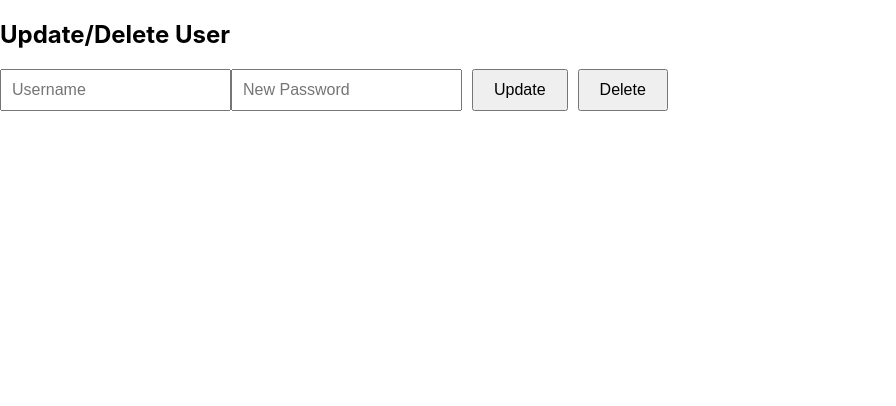
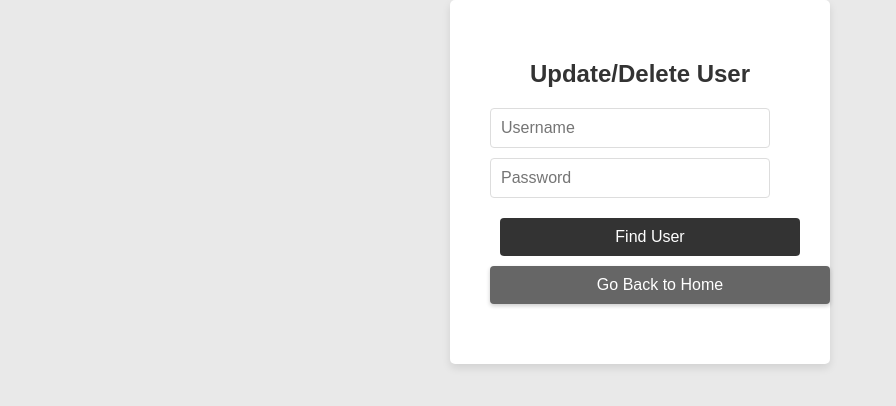
Before and after one commit to leeabd123/cs411-final-project-repo, a React (Create React App) app in the folder frontend/: page /update-user in a window 1280 px wide. Shown: the top 406 px of the page, without its empty margins (0-896 px from the left). Built offline with nearby package versions, Linux system fonts and the light colour scheme.

Commit message:
comminting

```diff
--- a/frontend/src/login/login.css
+++ b/frontend/src/login/login.css
@@ -0,0 +1,79 @@
+/* login.css */
+body, html {
+    height: 100%;
+    margin: 0;
+    font-family: Arial, sans-serif;
+}
+
+.login-container {
+    display: flex;
+    align-items: center;
+    justify-content: center;
+    height: 100%;
+}
+
+.login-form {
+    background-color: #fff;
+    max-width: 300px;
+    margin: 0 auto;
+    padding: 40px;
+    border-radius: 5px;
+    box-shadow: 0 4px 6px rgba(0, 0, 0, 0.1);
+    text-align: center;
+}
+
+.login-title {
+    margin-bottom: 20px;
+}
+
+.input-container {
+    /* If you need any specific styles for input container */
+}
+
+.username-input,
+.password-input {
+    width: 100%;
+    padding: 10px;
+    margin: 10px 0;
+    border: 1px solid #ddd;
+    border-radius: 4px;
+    box-sizing: border-box;
+    display: block;
+}
+
+.login-button {
+    width: 100%;
+    padding: 10px;
+    background-color: #333;
+    color: white;
+    border: none;
+    border-radius: 4px;
+    cursor: pointer;
+    margin-top: 10px;
+}
+
+.login-button:hover {
+    background-color: #555;
+}
+
+.error-message {
+    color: red;
+    margin-bottom: 15px;
+}
+
+.return-home-button {
+    display: inline-block;
+    width: 100%;
+    padding: 10px;
+    margin-top: 10px;
+    background-color: #666;
+    color: white;
+    text-align: center;
+    text-decoration: none;
+    border-radius: 4px;
+    transition: background-color 0.3s ease;
+}
+
+.return-home-button:hover {
+    background-color: #777;
+}
--- a/frontend/src/login/login.js
+++ b/frontend/src/login/login.js
@@ -1,5 +1,8 @@
 import React, { useState } from 'react';
-import { useNavigate } from 'react-router-dom'; // Import useNavigate for redirection
+import { useNavigate } from 'react-router-dom'; // Import useNavigate for
+import './login.css'
+import { Link } from 'react-router-dom';
+
 
 const Login = () => {
     const [username, setUsername] = useState('');
@@ -32,13 +35,28 @@ const Login = () => {
     };
 
     return (
-        <div>
-            <h2>Login</h2>
-            {error && <div style={{color: 'red'}}>{error}</div>} {/* Display error message */}
-            <form onSubmit={handleSubmit}>
-                <input type="text" value={username} onChange={(e) => setUsername(e.target.value)} placeholder="Username" />
-                <input type="password" value={password} onChange={(e) => setPassword(e.target.value)} placeholder="Password" />
-                <button type="submit">Login</button>
+        <div className="login-container">
+            <form className="login-form" onSubmit={handleSubmit}> {/* Added class */}
+                <h2 className="login-title">Login</h2> {/* Added class */}
+                {error && <div className="error-message">{error}</div>}
+                <div className="input-container"> {/* Added container for inputs */}
+                    <input
+                        type="text"
+                        value={username}
+                        onChange={(e) => setUsername(e.target.value)}
+                        placeholder="Username"
+                        className="username-input" // Added class
+                    />
+                    <input
+                        type="password"
+                        value={password}
+                        onChange={(e) => setPassword(e.target.value)}
+                        placeholder="Password"
+                        className="password-input" // Added class
+                    />
+                </div>
+                <button type="submit" className="login-button">Login</button> {/* Added class */}
+                <Link to="/" className="return-home-button">Return Home</Link>
             </form>
         </div>
     );
--- a/frontend/src/register/register.js
+++ b/frontend/src/register/register.js
@@ -1,6 +1,6 @@
 import React, { useState } from 'react';
-import { useNavigate } from 'react-router-dom'; // Import useNavigate for redirection
-
+import { useNavigate, Link } from 'react-router-dom'; // Import useNavigate for redirection
+import '../login/login.css'
 const Register = () => {
     const [username, setUsername] = useState('');
     const [password, setPassword] = useState('');
@@ -35,13 +35,28 @@ const Register = () => {
     };
 
     return (
-        <div>
-            <h2>Register</h2>
-            {error && <div style={{color: 'red'}}>{error}</div>} {/* Display error message */}
-            <form onSubmit={handleSubmit}>
-                <input type="text" value={username} onChange={(e) => setUsername(e.target.value)} placeholder="Username" />
-                <input type="password" value={password} onChange={(e) => setPassword(e.target.value)} placeholder="Password" />
-                <button type="submit">Register</button>
+        <div className="login-container"> {/* Use the same container for consistency */}
+            <form className="login-form" onSubmit={handleSubmit}>
+                <h2 className="login-title">Register</h2> {/* Use the same title class for consistency */}
+                {error && <div className="error-message">{error}</div>}
+                <div className="input-container">
+                    <input
+                        type="text"
+                        value={username}
+                        onChange={(e) => setUsername(e.target.value)}
+                        placeholder="Username"
+                        className="username-input"
+                    />
+                    <input
+                        type="password"
+                        value={password}
+                        onChange={(e) => setPassword(e.target.value)}
+                        placeholder="Password"
+                        className="password-input"
+                    />
+                </div>
+                <button type="submit" className="login-button">Register</button> {/* Use the same button class for consistency */}
+                <Link to="/" className="return-home-button">Return Home</Link>
             </form>
         </div>
     );
--- a/frontend/src/updateUser/updateUser.css
+++ b/frontend/src/updateUser/updateUser.css
@@ -0,0 +1,94 @@
+/* updateuser.css */
+body, html {
+    height: 100%;
+    margin: 0;
+    font-family: Arial, sans-serif;
+    background-color: #e9e9e9;
+}
+
+.login-container {
+    display: flex;
+    flex-direction: column;
+    justify-content: center;
+    align-items: center;
+    height: 100%;
+}
+
+.return-home-button {
+    background-color: #666;
+    color: white;
+    padding: 10px 20px;
+    text-decoration: none;
+    border-radius: 4px;
+    margin-bottom: 20px;
+    box-shadow: 0 2px 4px rgba(0,0,0,0.2);
+}
+
+.return-home-button:hover {
+    background-color: #555;
+}
+
+.login-form {
+    background-color: #fff;
+    padding: 40px;
+    border-radius: 5px;
+    box-shadow: 0 4px 8px rgba(0, 0, 0, 0.1);
+    width: 300px;
+    text-align: center;
+}
+
+.login-title {
+    margin-bottom: 20px;
+    color: #333;
+}
+
+.error-message, .success-message {
+    color: red;
+    margin-bottom: 20px;
+}
+
+.success-message {
+    color: green;
+}
+
+.username-input,
+.password-input {
+    width: calc(100% - 20px);
+    padding: 10px;
+    margin-bottom: 10px;
+    border: 1px solid #ddd;
+    border-radius: 4px;
+    box-sizing: border-box;
+}
+
+.login-button {
+    background-color: #333;
+    color: white;
+    border: none;
+    padding: 10px 0;
+    margin-top: 10px;
+    width: 100%;
+    border-radius: 4px;
+    cursor: pointer;
+}
+
+.login-button:hover {
+    background-color: #555;
+}
+
+.delete-button {
+    background-color: #d9534f;
+    color: white;
+    border: none;
+    padding: 10px 0;
+    margin-top: 10px;
+    width: 100%;
+    border-radius: 4px;
+    cursor: pointer;
+    transition: background-color 0.3s ease;
+}
+
+.delete-button:hover {
+    background-color: #c9302c;
+    box-shadow: 0 0 5px rgba(201, 48, 44, 0.5);
+}
--- a/frontend/src/updateUser/updateUser.js
+++ b/frontend/src/updateUser/updateUser.js
@@ -1,35 +1,45 @@
 import React, { useState } from 'react';
-import './updateUser.css';
+import { Link, useNavigate } from 'react-router-dom';
+import './updateUser.css'
 
 const UpdateUser = () => {
     const [username, setUsername] = useState('');
+    const [password, setPassword] = useState('');
+    const [newUsername, setNewUsername] = useState('');
     const [newPassword, setNewPassword] = useState('');
-    const [userId, setUserId] = useState(null); // Keep user ID in state but don't show it in the form
+    const [userId, setUserId] = useState(null);
     const [error, setError] = useState('');
     const [success, setSuccess] = useState('');
+    const [showFindUserButton, setShowFindUserButton] = useState(true);
 
-    // Function to fetch user ID by username
-    const fetchUserId = async () => {
+    const navigate = useNavigate();
+
+    const fetchUserByUsernameAndPassword = async () => {
         try {
-            const response = await fetch(`http://localhost:3000/api/users/by-username/${username}`);
+            const response = await fetch(`http://localhost:3000/api/users/login`, {
+                method: 'POST',
+                headers: { 'Content-Type': 'application/json' },
+                body: JSON.stringify({ user_name: username, password }),
+            });
+
             if (!response.ok) {
                 throw new Error(`Failed to fetch user: ${response.status}`);
             }
+
             const data = await response.json();
-            setUserId(data.userId);
+            console.log("data.user ", data.user);
+            setUserId(data.user.User_id);
+
+            setSuccess('User successfully found');
+            setShowFindUserButton(false);
         } catch (error) {
             console.error('Fetch user error:', error);
             setError('Failed to fetch user. Please try again.');
         }
     };
 
-    const handleSubmit = async (event) => {
-        event.preventDefault();
-        setError('');
-        setSuccess('');
-
-        // Fetch user ID by username before updating
-        await fetchUserId();
+    const handleUpdate = async () => {
+        await fetchUserByUsernameAndPassword();
 
         if (!userId) {
             setError('User not found.');
@@ -40,23 +50,22 @@ const UpdateUser = () => {
             const response = await fetch(`http://localhost:3000/api/users/${userId}`, {
                 method: 'PUT',
                 headers: { 'Content-Type': 'application/json' },
-                body: JSON.stringify({ newPassword }),
+                body: JSON.stringify({ user_name: newUsername, password: newPassword }),
             });
 
             if (!response.ok) {
                 throw new Error(`Update failed: ${response.status}`);
             }
 
-            setSuccess('Credentials updated successfully.');
+            setSuccess('User information updated successfully.');
         } catch (error) {
             console.error('Update error:', error);
-            setError('Failed to update credentials. Please try again.');
+            setError('Failed to update user information. Please try again.');
         }
     };
 
     const handleDelete = async () => {
-        // Fetch user ID by username before deleting
-        await fetchUserId();
+        await fetchUserByUsernameAndPassword();
 
         if (!userId) {
             setError('User not found.');
@@ -84,15 +93,58 @@ const UpdateUser = () => {
     };
 
     return (
-        <div>
-            <h2>Update/Delete User</h2>
-            {error && <div style={{ color: 'red' }}>{error}</div>}
-            {success && <div style={{ color: 'green' }}>{success}</div>}
-            <form onSubmit={handleSubmit}>
-                <input type="text" value={username} onChange={(e) => setUsername(e.target.value)} placeholder="Username" />
-                <input type="password" value={newPassword} onChange={(e) => setNewPassword(e.target.value)} placeholder="New Password" />
-                <button type="submit">Update</button>
-                <button type="button" onClick={handleDelete} style={{ marginLeft: '10px' }}>Delete</button>
+        <div className="login-container"> {/* Use the same container for styling consistency */}
+
+
+            <form className="login-form"> {/* Use the same form class for styling consistency */}
+            {error && <div className="error-message">{error}</div>}
+            {success && <div className="success-message">{success}</div>}
+            <h2 className="login-title">Update/Delete User</h2> {/* Use the same title class for styling consistency */}
+
+
+                <div className="input-container">
+                    <input
+                        type="text"
+                        value={username}
+                        onChange={(e) => setUsername(e.target.value)}
+                        placeholder="Username"
+                        className="username-input"
+                    />
+                    <input
+                        type="password"
+                        value={password}
+                        onChange={(e) => setPassword(e.target.value)}
+                        placeholder="Password"
+                        className="password-input"
+                    />
+                    {showFindUserButton && <button type="button" onClick={fetchUserByUsernameAndPassword} className="login-button">Find User</button>}
+                </div>
+                {userId && (
+                    <div className="update-form">
+                        {success && (
+                            <div>
+                                <input
+                                    type="text"
+                                    value={newUsername}
+                                    onChange={(e) => setNewUsername(e.target.value)}
+                                    placeholder="New Username"
+                                    className="username-input"
+                                />
+                                <input
+                                    type="password"
+                                    value={newPassword}
+                                    onChange={(e) => setNewPassword(e.target.value)}
+                                    placeholder="New Password"
+                                    className="password-input"
+                                />
+                                <button type="button" onClick={handleUpdate} className="login-button">Update User Password</button>
+                                <button type="button" onClick={handleDelete} className="delete-button">Delete User</button>
+                            </div>
+                        )}
+                    </div>
+                )}
+                            <Link to="/" className="return-home-button">Go Back to Home</Link> {/* Use the same button class for styling consistency */}
+
             </form>
         </div>
     );
```
